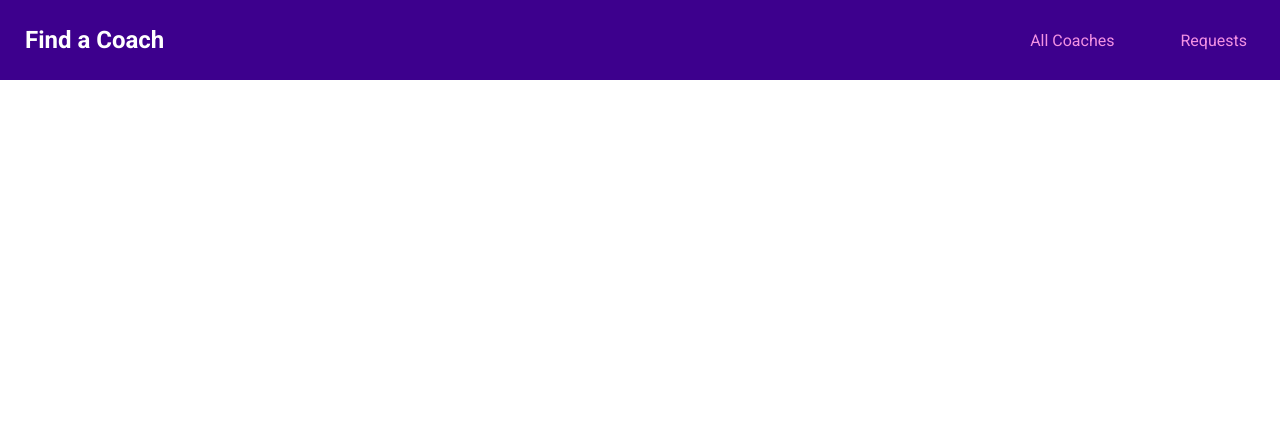
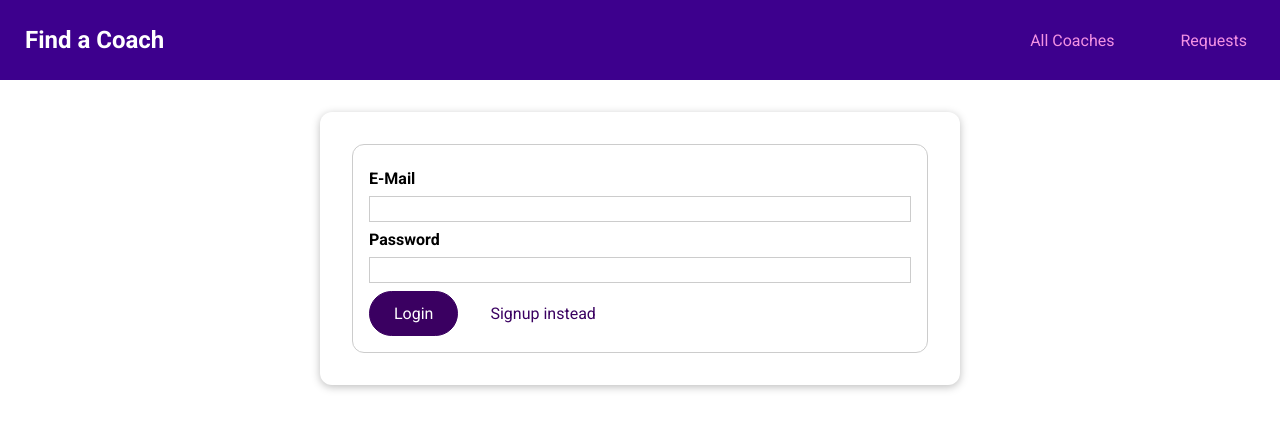
Before and after one commit to Sakeerin/find-coach-web-app, a Vue app: page /auth in a window 1280 px wide. Shown: the top 430 px of the page. Built offline with nearby package versions, Linux system fonts and the light colour scheme.

Commit message:
implementing sigup and signin

```diff
--- a/src/pages/NotFound.vue
+++ b/src/pages/NotFound.vue
@@ -1,3 +1,8 @@
 <template>
-    <div></div>
+    <section>
+        <base-card>
+            <h2>Page not found</h2>
+            <p>This page could not be found - maybe check out all <router-link to="/coaches">coaches</router-link>.</p>
+        </base-card>
+    </section>
 </template>
--- /dev/null
+++ b/src/pages/auth/UserAuth.vue
@@ -0,0 +1,127 @@
+<template>
+    <div>
+        <base-dialog :show="!!error" title="An error occurred" @close="handleError">
+            <p>{{ error }}</p>
+        </base-dialog>
+        <base-dialog :show="isLoading" title="Authenticationg..." fixed>
+            <base-spinner></base-spinner>
+        </base-dialog>
+        <base-card>
+            <form @submit.prevent="submitForm">
+                <div class="form-control">
+                    <label for="email">E-Mail</label>
+                    <input type="email" id="email" v-model.trim="email"/>
+                </div>
+                <div class="form-control">
+                    <label for="password">Password</label>
+                    <input type="password" id="password" v-model.trim="password"/>
+                </div>
+                <p v-if="!formIsValid">Please enter a valid email and password (must be at least 6 charaters log).</p>
+                <base-button>{{ submitButtonCaptions }}</base-button>
+                <base-button type="button" mode="flat" @click="switchAuthMode">{{ switchModeButtonCaptions }}</base-button>
+            </form>
+        </base-card>
+    </div>
+</template>
+<script>
+export default{
+    data(){
+        return {
+            email: '',
+            password: '',
+            formIsValid: true,
+            mode: 'login',
+            isLoading: false,
+            error: null,
+        };
+    },
+    computed: {
+        submitButtonCaptions(){
+            if (this.mode === 'login') {
+                return 'Login';
+            }else{
+                return 'Signup';
+            }
+        },
+        switchModeButtonCaptions(){
+            if (this.mode === 'login') {
+                return 'Signup instead';
+            }else{
+                return 'Login instead';
+            }
+        },
+    },
+    methods: {
+        async submitForm(){
+            this.formIsValid = true;
+            if (this.email === '' || !this.email.includes('@') || this.password.length < 6) {
+                this.formIsValid = false;
+                return;
+            }
+            this.isLoading =  true;
+
+            const actionPayload = {
+                email: this.email,
+                password: this.password
+            };
+
+            try {
+                if (this.mode === 'login') {
+                    await this.$store.dispatch('login', actionPayload);
+                } else {
+                    await this.$store.dispatch('signup', actionPayload);
+                }
+            } catch (err) {
+                this.error = err.message || 'Failed to authenticate, try later.';
+            }
+
+            this.isLoading = false;
+        },
+        switchAuthMode(){
+            if (this.mode === 'login') {
+                this.mode = 'signup';
+            }else{
+                this.mode = 'login';
+            }
+        },
+        handleError(){
+            this.error = null;
+        },
+    },
+}
+</script>
+
+<style scoped>
+form {
+  margin: 1rem;
+  border: 1px solid #ccc;
+  border-radius: 12px;
+  padding: 1rem;
+}
+
+.form-control {
+  margin: 0.5rem 0;
+}
+
+label {
+  font-weight: bold;
+  margin-bottom: 0.5rem;
+  display: block;
+}
+
+input,
+textarea {
+  display: block;
+  width: 100%;
+  font: inherit;
+  border: 1px solid #ccc;
+  padding: 0.15rem;
+}
+
+input:focus,
+textarea:focus {
+  border-color: #3d008d;
+  background-color: #faf6ff;
+  outline: none;
+}
+</style>
--- a/src/router.js
+++ b/src/router.js
@@ -6,6 +6,7 @@
 import ContactCoach from './pages/requests/ContactCoach.vue';
 import RequestReceived from './pages/requests/RequestsReceived.vue';
 import NotFound from './pages/NotFound.vue';
+import UserAuth from "./pages/auth/UserAuth.vue";
 
 const router = createRouter({
     history: createWebHistory(),
@@ -21,6 +22,7 @@
         },
         { path: '/register', component: CoachRegistration },
         { path: '/requests', component: RequestReceived },
+        { path: '/auth', component: UserAuth },
         { path: '/:notFound(.*)', component: NotFound },
     ],
 });
--- a/src/store/index.js
+++ b/src/store/index.js
@@ -1,22 +1,15 @@
 import { createStore } from 'vuex';
 import coachesModule from './modules/coaches/index.js';
 import requestsModule from './modules/requests/index.js';
+import authModules from './modules/auth/index.js';
 
 const store = createStore({
     modules: {
         coaches: coachesModule,
-        requests: requestsModule
+        requests: requestsModule,
+        auth: authModules
     },
-    state(){
-        return{
-            userId: 'c3',
-        };
-    },
-    getters: {
-        userId(state){
-            return state.userId;
-        }
-    },
+
 });
 
 export default store;
--- /dev/null
+++ b/src/store/modules/auth/actions.js
@@ -0,0 +1,49 @@
+export default{
+    async login(context, payload) {
+        const response = await fetch('https://identitytoolkit.googleapis.com/v1/accounts:signInWithPassword?key=AIzaSyApmtnH0BKNzDrBtyUHW9lKCNd5v1UsCQI',{
+            method: 'POST',
+            body: JSON.stringify({
+                email: payload.email,
+                password: payload.password,
+                returnSecureToken: true,
+            })
+        });
+        const responseData = await response.json();
+
+        if(!response.ok){
+            console.log(responseData);
+            const error = new Error(responseData.message || 'Failed to authenticate. Check your login data.');
+            throw error;
+        }
+        console.log(responseData);
+        context.commit('setUser',{
+            token: responseData.idToken,
+            userId: responseData.localId,
+            tokenExpiration: responseData.expiresIn,
+        });
+    },
+    async signup(context, payload){
+        const response = await fetch('https://identitytoolkit.googleapis.com/v1/accounts:signUp?key=AIzaSyApmtnH0BKNzDrBtyUHW9lKCNd5v1UsCQI',{
+            method: 'POST',
+            body: JSON.stringify({
+                email: payload.email,
+                password: payload.password,
+                returnSecureToken: true,
+            })
+        });
+
+        const responseData = await response.json();
+
+        if(!response.ok){
+            console.log(responseData);
+            const error = new Error(responseData.message || 'Failed to authenticate. Check your login data.');
+            throw error;
+        }
+        console.log(responseData);
+        context.commit('setUser',{
+            token: responseData.idToken,
+            userId: responseData.localId,
+            tokenExpiration: responseData.expiresIn,
+        });
+    },
+};
--- /dev/null
+++ b/src/store/modules/auth/getters.js
@@ -0,0 +1,5 @@
+export default{
+    userId(state){
+        return state.userId;
+    }
+}
--- /dev/null
+++ b/src/store/modules/auth/index.js
@@ -0,0 +1,16 @@
+import mutations from "./mutations.js";
+import actions from "./actions.js";
+import getters from "./getters.js";
+
+export default{
+    state(){
+        return{
+            userId: null,
+            token: null,
+            tokenExpiration: null
+        };
+    },
+    mutations,
+    actions,
+    getters,
+}
--- /dev/null
+++ b/src/store/modules/auth/mutations.js
@@ -0,0 +1,7 @@
+export default{
+    setUser(state, payload) {
+        state.token = payload.token;
+        state.userId = payload.userId;
+        state.tokenExpiration = payload.tokenExpiration;
+    },
+};
```
